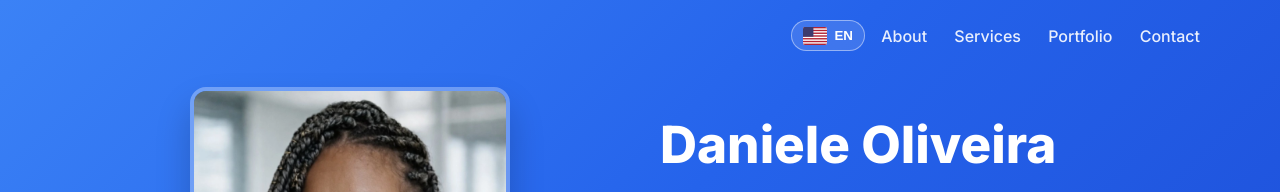
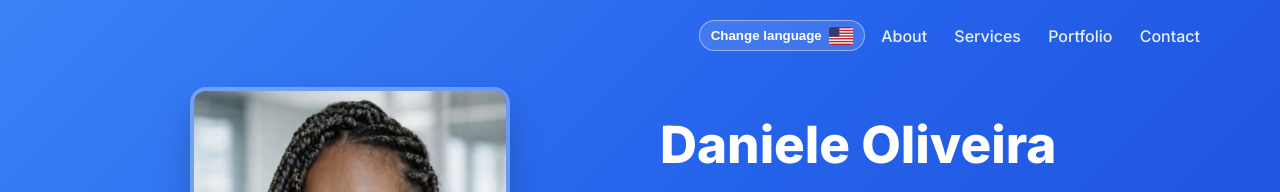
Before and after one commit to DroliverDev/DroliverDev.github.io, a plain HTML site: page index.html in a window 1280 px wide. Shown: the top 192 px of the page. Drawn offline with Linux system fonts and the light colour scheme.

Commit message:
languages-support

```diff
--- a/index.html
+++ b/index.html
@@ -29,8 +29,8 @@
       <nav class="top-nav container">
         <div class="top-nav-row">
           <button id="langToggle" class="lang-toggle" aria-label="Change language">
+            <span id="langLabel" data-i18n="changeLanguageLabel">Change language</span>
             <img id="langFlag" src="assets/flag-us.svg" alt="United States flag" />
-            <span id="langLabel">EN</span>
           </button>
 
           <button
--- a/script.js
+++ b/script.js
@@ -50,6 +50,7 @@ const translations = {
     project3Desc: 'Modern portfolio CMS with lightweight, fast frontend delivery.',
     viewCode: 'View Code',
     footerRights: 'All rights reserved.',
+    changeLanguageLabel: 'Change language',
   },
   pt: {
     pageTitle: 'Daniele Oliveira | Portfólio',
@@ -91,6 +92,7 @@ const translations = {
     project3Desc: 'CMS de portfólio moderno com frontend leve e rápido.',
     viewCode: 'Ver Código',
     footerRights: 'Todos os direitos reservados.',
+    changeLanguageLabel: 'Mudar idioma',
   },
 };
 
@@ -114,12 +116,11 @@ function applyLanguage(lang) {
     }
   });
 
-  if (langFlag && langLabel) {
+  if (langFlag) {
     langFlag.src = selected === 'pt'
       ? 'assets/flag-br.svg'
       : 'assets/flag-us.svg';
     langFlag.alt = selected === 'pt' ? 'Brazil flag' : 'United States flag';
-    langLabel.textContent = selected.toUpperCase();
   }
 
   localStorage.setItem('language', selected);
```
